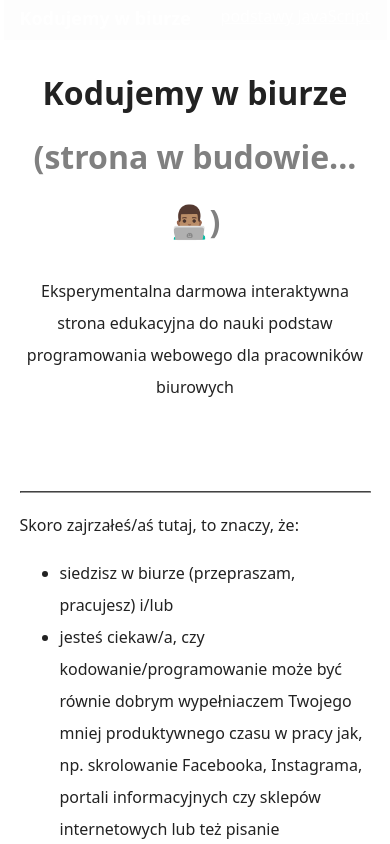
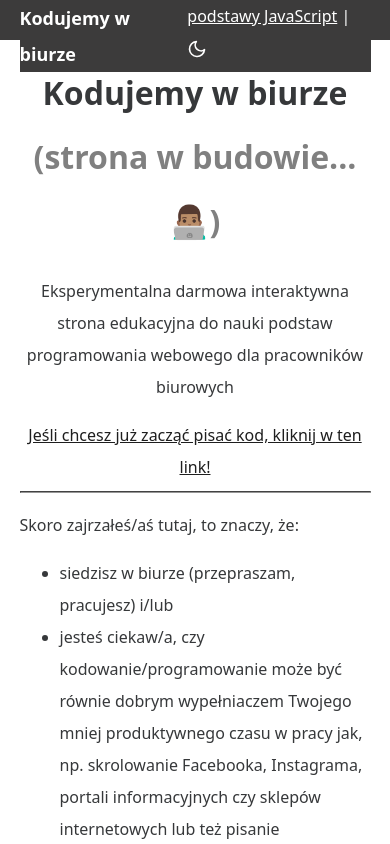
Before and after one commit to vadimgierko/kodujemywbiurze.pl, a SvelteKit app: page / in a window 390 px wide. Shown: the top 844 px of the page. Built offline with nearby package versions, Linux system fonts and the light colour scheme.

Commit message:
implement dark mode toggler and auto recognition

```diff
--- a/src/app.html
+++ b/src/app.html
@@ -5,12 +5,33 @@
 		<link rel="icon" href="%sveltekit.assets%/favicon.png" />
 		<meta name="viewport" content="width=device-width, initial-scale=1" />
 		<style>
+			/* LIGHT/DARK MODE */
+
+			:root, html[data-theme='light'] {
+				--background-color: #fff;
+				--text-color: #121416d8;
+				--link-color: rgba(30, 30, 30);
+				--link-color-on-hover: rgba(30, 30, 30, 0.7);
+				--header-background-color: rgb(60, 59, 59);
+				--code-background-color: rgb(60, 59, 59);
+			}
+
+			html[data-theme='dark'] {
+				--background-color: #222;
+				--text-color: #ddd;
+				--link-color: white;
+				--link-color-on-hover: rgba(255, 255, 255, 0.7);
+				--header-background-color: rgb(60, 59, 59);
+				--code-background-color: rgb(60, 59, 59);
+			}
+
+			/* GLOBAL CSS */
+
 			body {
-				--bg: white;
-				--fg: #222;
-				--divider: #ccc;
-				background: var(--bg);
-				color: var(--fg);
+				transition: background-color 0.3s ease-out, color 0.3s ease-out;
+
+				background-color: var(--background-color);
+				color: var(--text-color);
 				font-family: system-ui, -apple-system, BlinkMacSystemFont, 'Segoe UI', Roboto, Oxygen,
 					Ubuntu, Cantarell, 'Open Sans', 'Helvetica Neue', sans-serif;
 				margin: 0;
@@ -20,9 +41,10 @@
 				min-height: 100dvh;
 				line-height: 2;
 				width: 100%;
-				/* background-color: rgb(28, 28, 29);
-				color: rgb(229, 229, 229);
-				font-family: Arial, Helvetica, sans-serif; */
+			}
+
+			.header-container, .header-content {
+				background-color: var(--header-background-color);
 			}
 
 			h1, h2 {
@@ -30,24 +52,31 @@
 			}
 
 			code {
-				background-color: rgb(19, 18, 18);
-				color: white
+				background-color: var(--code-background-color);
+				color: white;
+				font-size: 15px;
+				padding: 0 0.5em;
+				border-radius: 5px;
 			}
 
 			pre {
-				background-color: rgb(19, 18, 18);
+				background-color: var(--code-background-color);
 				color: white;
-				padding: 1em 1em;
+				padding: 1em 0.5em;
 				overflow: auto;
+				border-radius: 5px;
 			}
 
-			@media (prefers-color-scheme: dark) {
-				body {
-					--bg: #222;
-					--fg: #ddd;
-					--divider: #666;
-				}
+			a {
+				color: var(--link-color);
 			}
+
+			a:hover {
+				color: var(--link-color-on-hover)
+			}
+
+			/* RWD CSS */
+
 			/* Styles for screens with a minimum width of 1200px (typical desktop) */
 			@media screen and (min-width: 1200px) {
 				/* Your desktop-specific CSS styles here */
@@ -70,7 +99,7 @@
 			@media screen and (max-width: 991px) {
 				/* Your mobile-specific CSS styles here */
 				body {
-					max-width: 90%;
+					max-width: 90vw;
 					margin: 0 auto;
 				}
 			}
@@ -79,5 +108,27 @@
 	</head>
 	<body data-sveltekit-preload-data="hover">
 		<div style="display: contents">%sveltekit.body%</div>
+
+		<script>
+			// check, if theme is stored in local storage first:
+			const theme = localStorage.getItem("theme");
+			console.log({theme});
+
+			if (!theme) {
+				// if no theme stored in local storage, check user theme preferences:
+				if (window.matchMedia && window.matchMedia('(prefers-color-scheme: dark)').matches) {
+					// dark mode:
+					document.documentElement.setAttribute('data-theme', 'dark');
+				} else {
+					document.documentElement.setAttribute('data-theme', 'light');
+				}
+			} else {
+				if (theme === "dark") {
+					document.documentElement.setAttribute('data-theme', 'dark');
+				} else {
+					document.documentElement.setAttribute('data-theme', 'light');
+				}
+			}
+		</script>
 	</body>
 </html>
--- a/src/routes/+layout.svelte
+++ b/src/routes/+layout.svelte
@@ -1,9 +1,79 @@
-<header>
-	<div><a href="/" id="nav-brand"><strong>Kodujemy w biurze</strong></a></div>
-	<div>
-		<nav>
-			<a href="/podstawy-javascript">podstawy JavaScript</a>
-		</nav>
+<script lang="ts">
+	import { onMount } from 'svelte';
+
+	let theme: 'light' | 'dark';
+
+	function switchMode() {
+		if (theme === 'light') {
+			document.documentElement.setAttribute('data-theme', 'dark');
+			localStorage.setItem('theme', 'dark');
+			theme = 'dark';
+		} else {
+			document.documentElement.setAttribute('data-theme', 'light');
+			localStorage.setItem('theme', 'light');
+			theme = 'light';
+		}
+	}
+
+	onMount(() => {
+		theme = document.documentElement.getAttribute('data-theme') as 'light' | 'dark';
+	});
+</script>
+
+<header class="header-container">
+	<div class="header-content">
+		<div><a href="/" id="nav-brand"><strong>Kodujemy w biurze</strong></a></div>
+		<div>
+			<nav>
+				<a href="/podstawy-javascript">podstawy JavaScript</a> |
+
+				<span on:click={switchMode} id="theme-icon">
+					{#if theme === 'dark'}
+						<svg
+							xmlns="http://www.w3.org/2000/svg"
+							width="20"
+							height="20"
+							viewBox="0 0 24 24"
+							fill="none"
+							stroke="currentColor"
+							stroke-width="2"
+							stroke-linecap="round"
+							stroke-linejoin="round"
+							id="sun-icon"
+							><circle cx="12" cy="12" r="5" /><line x1="12" y1="1" x2="12" y2="3" /><line
+								x1="12"
+								y1="21"
+								x2="12"
+								y2="23"
+							/><line x1="4.22" y1="4.22" x2="5.64" y2="5.64" /><line
+								x1="18.36"
+								y1="18.36"
+								x2="19.78"
+								y2="19.78"
+							/><line x1="1" y1="12" x2="3" y2="12" /><line x1="21" y1="12" x2="23" y2="12" /><line
+								x1="4.22"
+								y1="19.78"
+								x2="5.64"
+								y2="18.36"
+							/><line x1="18.36" y1="5.64" x2="19.78" y2="4.22" /></svg
+						>
+					{:else}
+						<svg
+							xmlns="http://www.w3.org/2000/svg"
+							width="20"
+							height="20"
+							viewBox="0 0 24 24"
+							fill="none"
+							stroke="currentColor"
+							stroke-width="2"
+							stroke-linecap="round"
+							stroke-linejoin="round"
+							id="moon-icon"><path d="M21 12.79A9 9 0 1 1 11.21 3 7 7 0 0 0 21 12.79z" /></svg
+						>
+					{/if}
+				</span>
+			</nav>
+		</div>
 	</div>
 </header>
 
@@ -17,12 +87,7 @@
 </footer>
 
 <style>
-	header {
-		display: flex;
-		justify-content: space-between;
-
-		background-color: rgb(253, 253, 253);
-
+	.header-container {
 		position: fixed;
 		left: 0;
 		right: 0;
@@ -32,16 +97,24 @@
 		height: 40px;
 	}
 
+	.header-content {
+		display: flex;
+		justify-content: space-between;
+		color: white;
+	}
+
 	#nav-brand {
 		text-decoration: none;
 		font-size: large;
 	}
 
-	a {
+	.header-content a,
+	#theme-icon {
 		color: white;
 	}
 
-	a:hover {
+	.header-content a:hover,
+	#theme-icon:hover {
 		color: rgba(255, 255, 255, 0.7);
 	}
 
@@ -54,16 +127,10 @@
 		text-align: center;
 	}
 
-	@media (prefers-color-scheme: dark) {
-		header {
-			background-color: rgb(43, 43, 43);
-		}
-	}
-
 	/* Styles for screens with a minimum width of 1200px (typical desktop) */
 	@media screen and (min-width: 1200px) {
 		/* Your desktop-specific CSS styles here */
-		header {
+		.header-content {
 			max-width: 1140px;
 			margin: 0 auto;
 		}
@@ -72,7 +139,7 @@
 	/* Styles for screens with a minimum width of 992px (typical laptop) */
 	@media screen and (min-width: 992px) and (max-width: 1199px) {
 		/* Your laptop-specific CSS styles here */
-		header {
+		.header-content {
 			max-width: 970px;
 			margin: 0 auto;
 		}
@@ -81,9 +148,14 @@
 	/* Styles for screens with a maximum width of 991px (typical mobile) */
 	@media screen and (max-width: 991px) {
 		/* Your mobile-specific CSS styles here */
-		header {
-			max-width: 90%;
+		.header-content {
+			max-width: 90vw;
 			margin: 0 auto;
 		}
 	}
+
+	#theme-icon {
+		vertical-align: -0.3em;
+		cursor: pointer;
+	}
 </style>
--- a/src/routes/+page.svelte
+++ b/src/routes/+page.svelte
@@ -91,12 +91,4 @@
 	hr {
 		border-color: rgb(150, 150, 150);
 	}
-
-	a {
-		color: white;
-	}
-
-	a:hover {
-		color: rgba(255, 255, 255, 0.7);
-	}
 </style>
```
